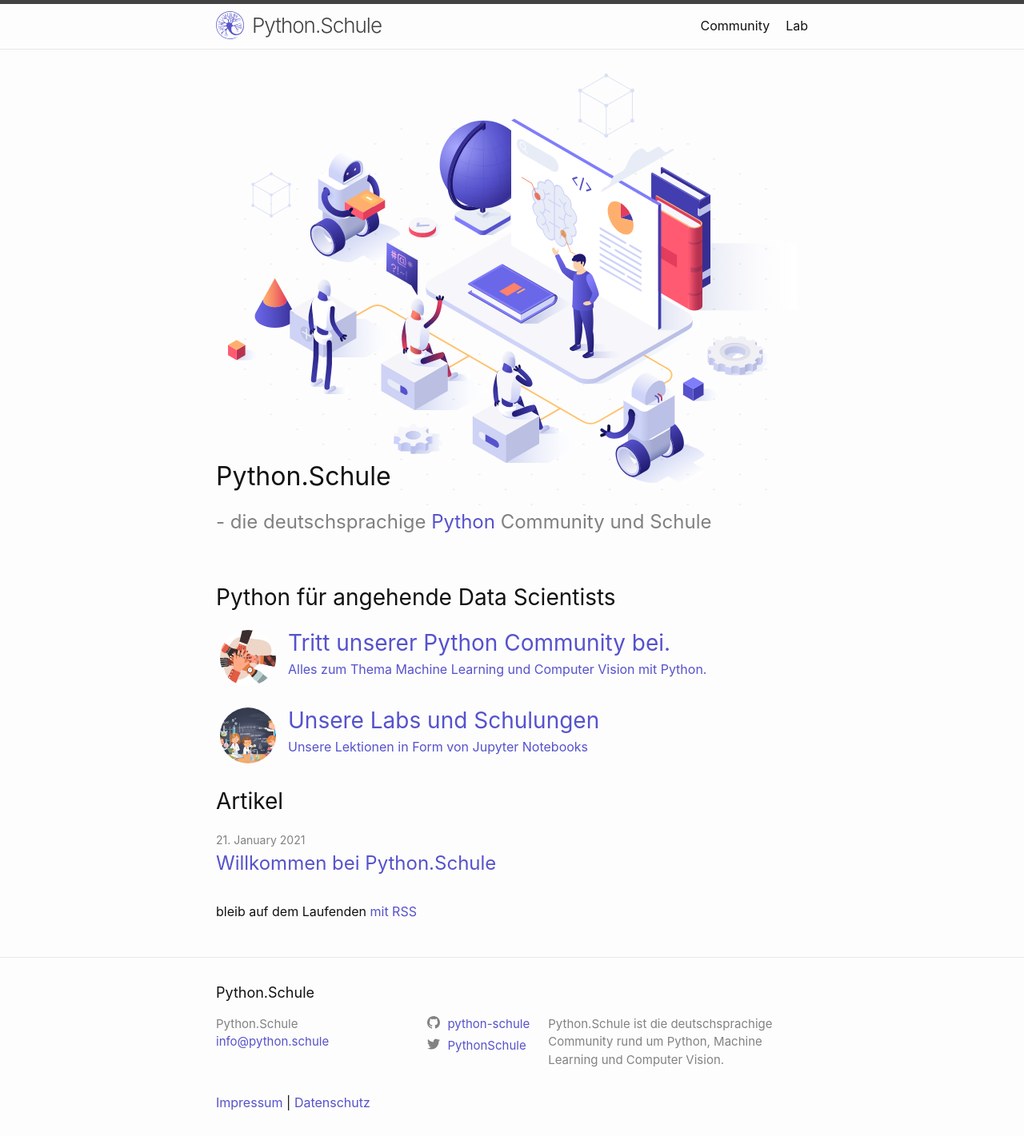
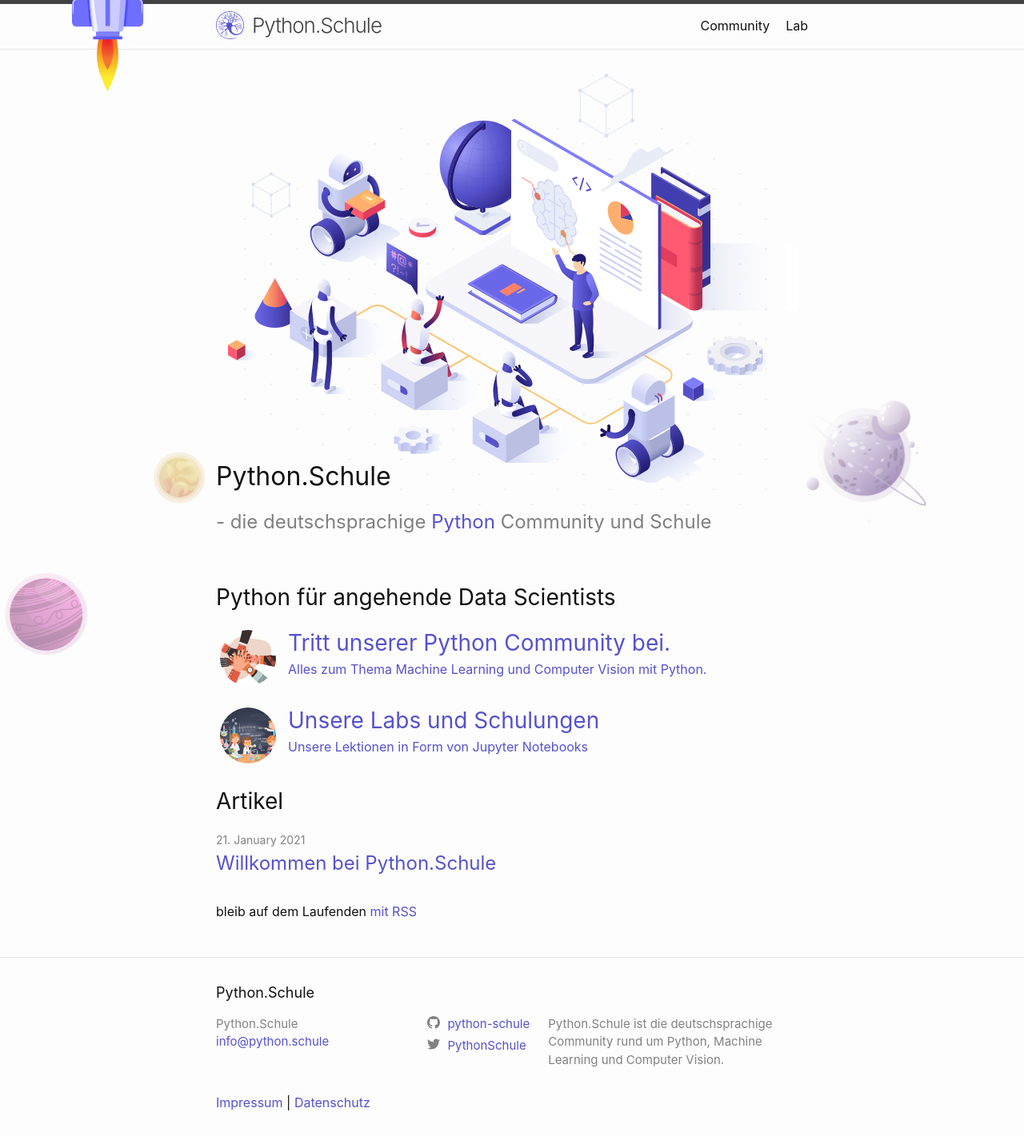
Before and after one commit to python-schule/python-schule-website, a Jekyll site: the page built from index.md, in a window 1280 px wide. Shown: the whole page at 80% size. Built offline with Jekyll 4.4.1, drawn with Linux system fonts in a browser that asks for light colours.

Commit message:
rocket animation

```diff
--- a/_layouts/home.html
+++ b/_layouts/home.html
@@ -56,3 +56,6 @@ layout: default
   {%- endif -%}
 
 </div>
+
+<link rel="stylesheet" href="/assets/rocket/css/rocket.css">
+<script src="/assets/rocket/js/rocket.js"></script>
--- /dev/null
+++ b/assets/rocket/css/rocket.css
@@ -0,0 +1,77 @@
+.rocket {
+  position: fixed;
+  left: 7vw;
+  top: 100vh;
+  width: 7vw;
+  z-index: 2000;
+}
+
+.planet {
+  position: fixed;
+  z-index: 1999;
+  opacity: 0.5;
+}
+
+.planet_0 {
+  width: 5vw;
+  left: 15vw;
+  top: -7vw;
+}
+
+.planet_1 {
+  width: 8vw;
+  left: 4vw;
+  top: -10vw;
+}
+
+.planet_2 {
+  width: 12vw;
+  right: 4vw;
+  top: -14vw;
+}
+
+.planet_3, .planet_4 {
+  display: none; /* for now */
+}
+
+.rocket-launch {
+  top: 100vh;
+  animation: rocketLaunch 3s normal ease-in;
+}
+
+@keyframes rocketLaunch {
+  from {  transform: translateY(0vh)   }
+  to   {  transform: translateY(-130vh) }
+}
+
+.planet-sky-0 {
+  top: -7vw;
+  animation: planetSky0 5s normal linear;
+}
+
+@keyframes planetSky0 {
+  /* from {  transform: translateY(0vh)   } */
+  to   {  transform: translateY(130vh) }
+}
+
+.planet-sky-1 {
+  top: -8vw;
+  animation: planetSky1 4s normal linear;
+}
+
+@keyframes planetSky1 {
+  /* from {  transform: translateY(0vh)   } */
+  to   {  transform: translateY(130vh) translateX(-5vw) }
+}
+
+.planet-sky-2 {
+  top: -12vw;
+  animation: planetSky2 5s normal linear;
+}
+
+@keyframes planetSky2 {
+  /* from {  transform: translateY(0vh)   } */
+  to   {
+    transform: translateY(130vh) translateX(-10vw)
+  }
+}
--- /dev/null
+++ b/assets/rocket/js/rocket.js
@@ -0,0 +1,34 @@
+
+
+function createRocket() {
+  const elem = document.createElement('img');
+  elem.src = '/assets/rocket/img/Rocket.svg';
+  elem.classList.add('rocket');
+  document.body.appendChild(elem);
+  return elem;
+}
+
+function createPlanet(num) {
+  const elem = document.createElement('img');
+  elem.src = `/assets/rocket/img/Plan${num}.svg`;
+  elem.classList.add('planet');
+  elem.classList.add(`planet_${num}`)
+  document.body.appendChild(elem);
+  return elem;
+}
+
+const rocket = createRocket();
+const planets = [...Array(5).keys()].map((num) => createPlanet(num));
+
+const onWindowScroll = () => {
+  if (window.scrollY > 50) {
+    rocket.classList.add('rocket-launch');
+    for (let i = 0; i < planets.length; i++) {
+      planets[i].classList.add(`planet-sky-${i}`);
+    }
+
+    window.removeEventListener('scroll', onWindowScroll);
+  }
+};
+
+window.addEventListener('scroll', onWindowScroll);
```
Also changed, not shown: assets/rocket/img/Plan0.svg (added), assets/rocket/img/Plan1.svg (added), assets/rocket/img/Plan2.svg (added), assets/rocket/img/Plan3.svg (added), assets/rocket/img/Plan4.svg (added), assets/rocket/img/Rocket.svg (added).
